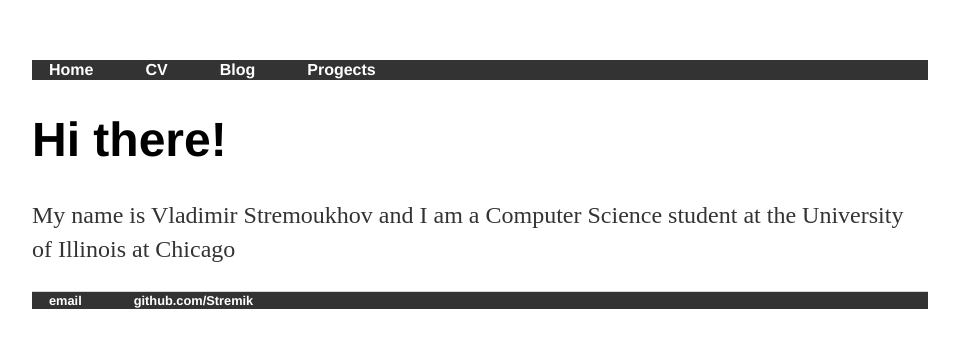
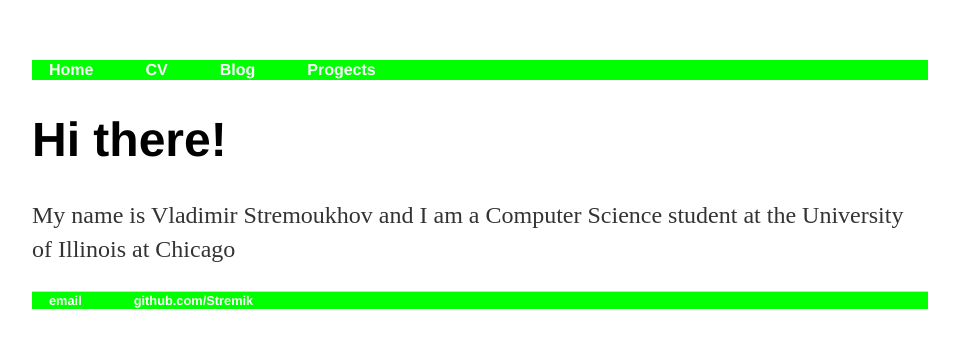
Before and after one commit to Stremik/stremik.github.io, a Jekyll site: the page built from index.html, in a window 1280 px wide. Shown: the top 348 px of the page, without its empty margins (160-1119 px from the left). Built offline with Jekyll 4.4.1, drawn with Linux system fonts in a browser that asks for light colours.

Commit message:
Update main.css

```diff
--- a/css/main.css
+++ b/css/main.css
@@ -7,7 +7,7 @@ ul {
     margin: 0;
     padding: 0;
     overflow: hidden;
-    background-color: #333;
+    background-color: #00FF00;
 }
 li {
     float: left;
```
